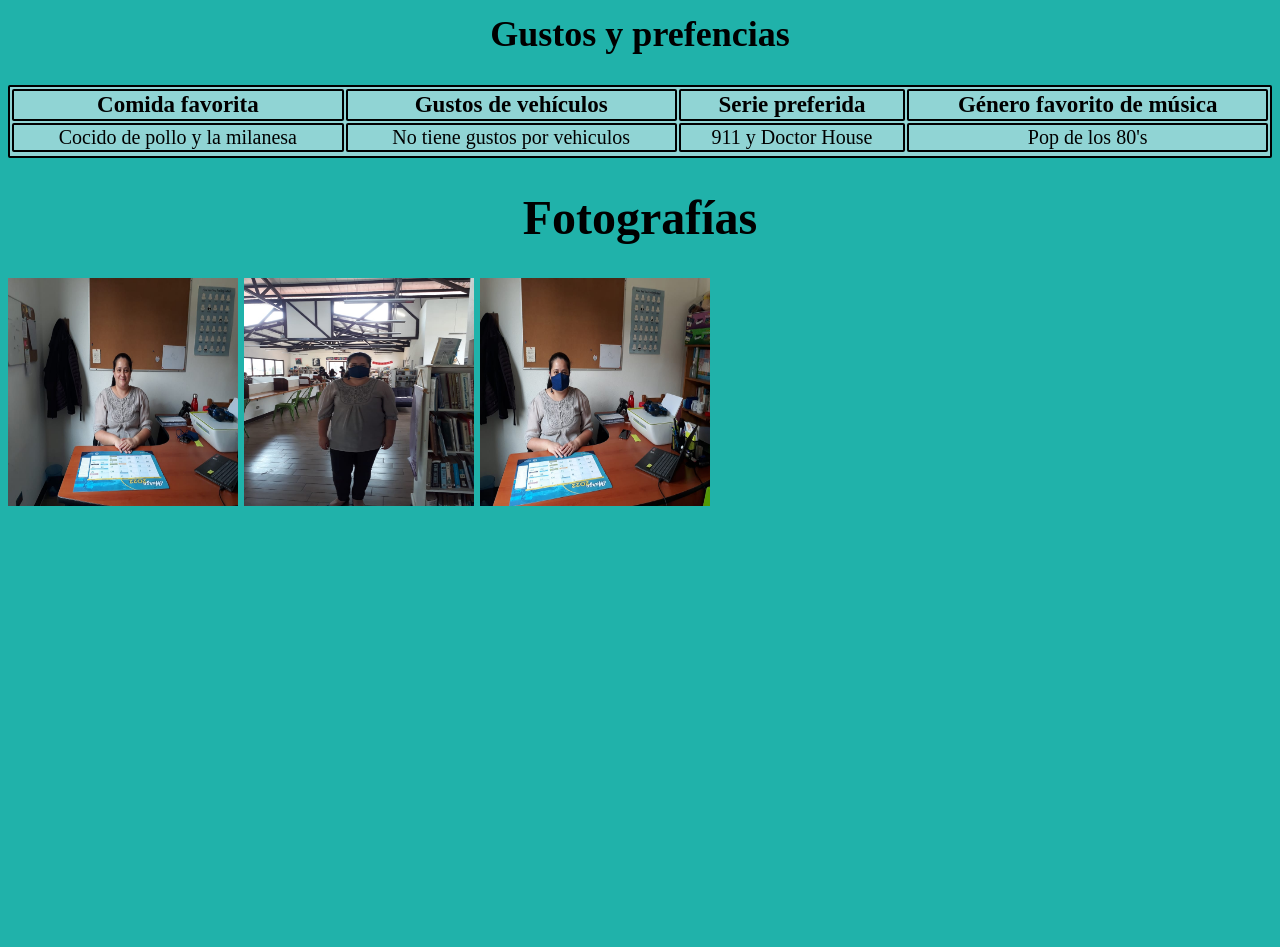
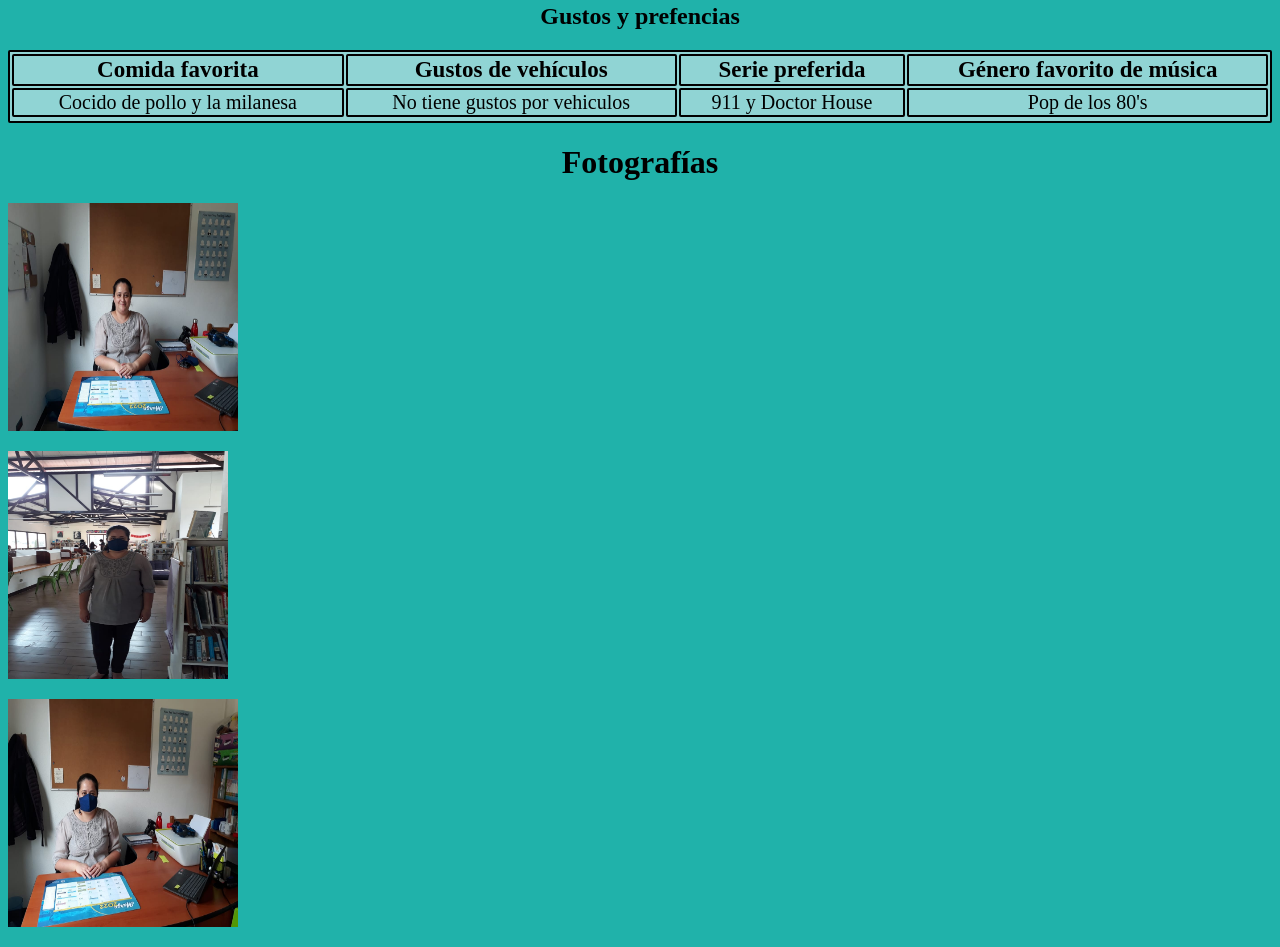
Before and after one commit to delmy13/BiografiaAIS, a plain HTML site: page index.html in a window 1280 px wide. Shown: the part 1076-2023 px from the top of the page. Before the commit the page ends 1596 px from the top, so only its background shows below. Drawn offline with Linux system fonts and the light colour scheme.

Commit message:
Update index.html

```diff
--- a/index.html
+++ b/index.html
@@ -2,9 +2,9 @@
 <html>
 <head>
 
-<body style="background-color:lightseagreen;font-size:150%">
+<body style="background-color:lightseagreen">
 
-<b style="color:DarkSlateGrey;font-family:darkdlategrey;font-size:100px;text-align:center">Silvia Armas</b>
+<h1 style="color:DarkSlateGrey;font-family:darkdlategrey;text-align:center;font-size:100px"> Silvia Armas </h1>
 
 <h1 style="text-align:center">Un Vistazo a su Vida</h1>
 
@@ -81,11 +81,20 @@ table, th, td {
 
 <h1 style="text-align:center">Fotografías</h1>
 
+<p>
 <img src="pictures/silvia1.jpg" alt="Miss Silvia" style="width:230px;height:228px;text-align:left">
+</p>
 
-<img src="pictures/silvia2.jpg" alt="Miss Silvia" style="width:230px;height:228px;text-align:center">
+<p>
+<img src="pictures/silvia2.jpg" alt="Miss Silvia" style="width:220px;height:228px;text-align:center">
+</p>
 
+<p>
 <img src="pictures/silvia3.jpg" alt="Miss Silvia" style="width:230px;height:228px;text-align:right">
+</p>
+
+
+
 
 </body>
 </html>
```
